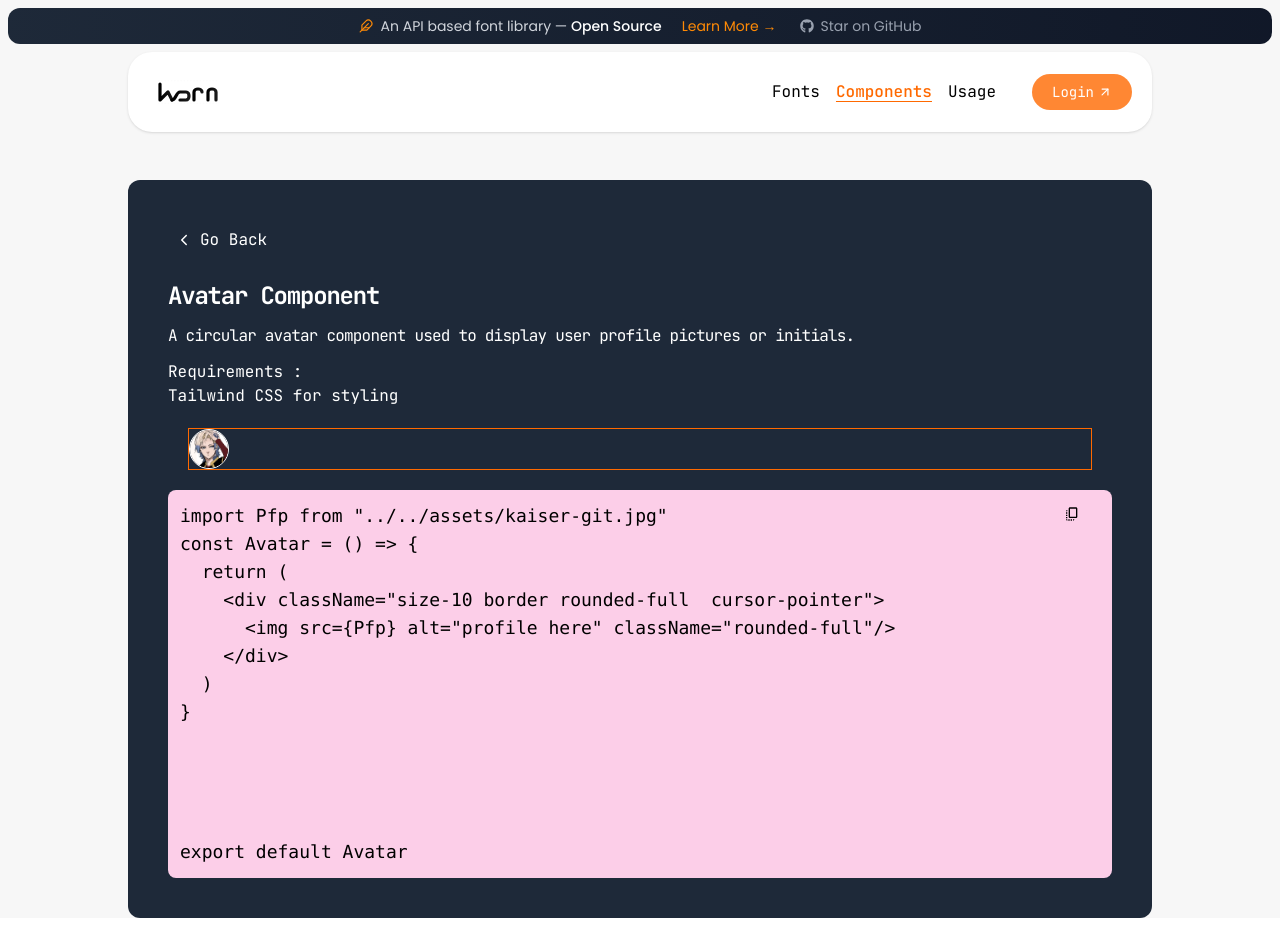
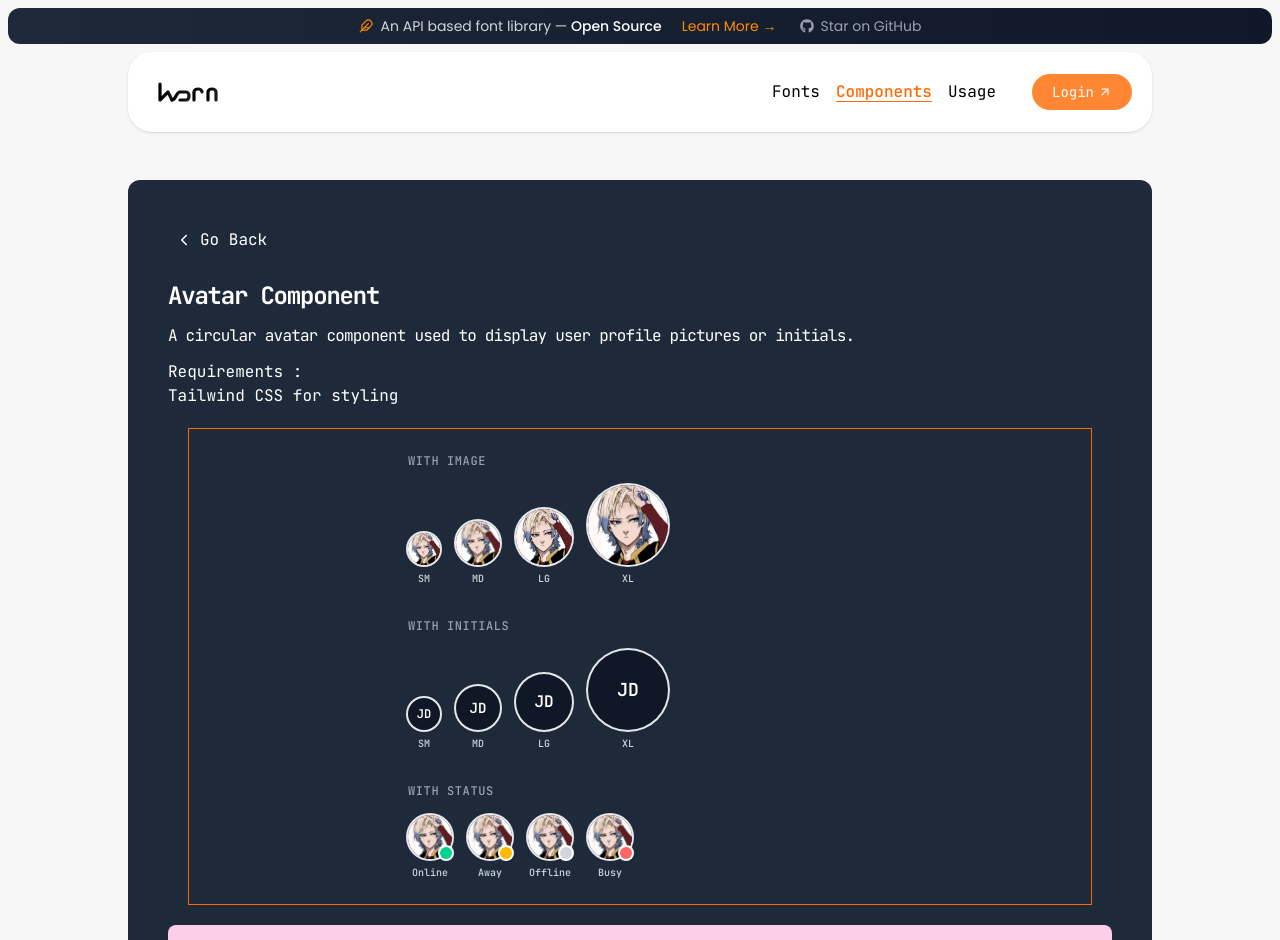
Before and after one commit to vathsavv56/Kern, a React (Vite) app: page /components/avatar in a window 1280 px wide. Shown: the top 940 px of the page. Before the commit the page ends 918 px from the top, so only its background shows below. Built offline with nearby package versions, Linux system fonts and the light colour scheme.

Commit message:
updated navshow case , added avatar , added text area , updated menu

```diff
--- a/src/client/components/kernC/Avatar.tsx
+++ b/src/client/components/kernC/Avatar.tsx
@@ -1,13 +1,97 @@
-import Pfp from "../../assets/kaiser-git.jpg"
+import Pfp from "../../assets/kaiser-git.jpg";
+
+const sizes = [
+  { label: "SM", size: "size-8", text: "text-xs" },
+  { label: "MD", size: "size-11", text: "text-sm" },
+  { label: "LG", size: "size-14", text: "text-base" },
+  { label: "XL", size: "size-20", text: "text-lg" },
+];
+
 const Avatar = () => {
   return (
-    <div className="size-10 border rounded-full  cursor-pointer">
-      <img src={Pfp} alt="profile here" className="rounded-full"/>
+    <div className="w-full max-w-lg mx-auto p-6 flex flex-col gap-8">
+      <div>
+        <p className="text-xs font-medium text-gray-400 uppercase tracking-wider mb-4">
+          With Image
+        </p>
+        <div className="flex items-end gap-4 flex-wrap">
+          {sizes.map((s) => (
+            <div key={s.label} className="flex flex-col items-center gap-1.5">
+              <div
+                className={`${s.size} rounded-full overflow-hidden ring-2 ring-gray-200 hover:ring-gray-400 transition-all duration-200 cursor-pointer`}
+              >
+                <img
+                  src={Pfp}
+                  alt="avatar"
+                  className="w-full h-full object-cover"
+                />
+              </div>
+              <span className="text-[10px] text-gray-300 font-medium">
+                {s.label}
+              </span>
+            </div>
+          ))}
+        </div>
+      </div>
+
+      <div>
+        <p className="text-xs font-medium text-gray-400 uppercase tracking-wider mb-4">
+          With Initials
+        </p>
+        <div className="flex items-end gap-4 flex-wrap">
+          {sizes.map((s) => (
+            <div key={s.label} className="flex flex-col items-center gap-1.5">
+              <div
+                className={`${s.size} rounded-full bg-gray-900 flex items-center justify-center ring-2 ring-gray-200 hover:ring-gray-400 transition-all duration-200 cursor-pointer`}
+              >
+                <span className={`${s.text} font-semibold text-white`}>
+                  JD
+                </span>
+              </div>
+              <span className="text-[10px] text-gray-300 font-medium">
+                {s.label}
+              </span>
+            </div>
+          ))}
+        </div>
+      </div>
+
+      <div>
+        <p className="text-xs font-medium text-gray-400 uppercase tracking-wider mb-4">
+          With Status
+        </p>
+        <div className="flex items-end gap-4 flex-wrap">
+          {[
+            { color: "bg-emerald-400", status: "Online" },
+            { color: "bg-amber-400", status: "Away" },
+            { color: "bg-gray-300", status: "Offline" },
+            { color: "bg-red-400", status: "Busy" },
+          ].map((s) => (
+            <div
+              key={s.status}
+              className="flex flex-col items-center gap-1.5"
+            >
+              <div className="relative">
+                <div className="size-11 rounded-full overflow-hidden ring-2 ring-gray-200 cursor-pointer">
+                  <img
+                    src={Pfp}
+                    alt="avatar"
+                    className="w-full h-full object-cover"
+                  />
+                </div>
+                <span
+                  className={`absolute bottom-0 right-0 size-3 ${s.color} rounded-full ring-2 ring-white`}
+                />
+              </div>
+              <span className="text-[10px] text-gray-300 font-medium">
+                {s.status}
+              </span>
+            </div>
+          ))}
+        </div>
+      </div>
     </div>
-  )
-}
+  );
+};
 
-
-
-
-export default Avatar
+export default Avatar;
--- a/src/client/components/kernC/Menu.tsx
+++ b/src/client/components/kernC/Menu.tsx
@@ -14,106 +14,83 @@ const links = [
   {
     name: "TextArea",
     to: "textarea",
-    description: "Multi-line text input components",
+    description: "Multi-line text input",
     icon: IoMdText,
   },
   {
     name: "Buttons",
     to: "buttons",
-    description: "Primary, secondary & icon buttons",
+    description: "Action & CTA buttons",
     icon: IoMdRadioButtonOn,
   },
   {
     name: "SearchBar",
     to: "searchbar",
-    description: "Search inputs with suggestions",
+    description: "Search input fields",
     icon: IoMdSearch,
   },
   {
     name: "Avatar",
     to: "avatar",
-    description: "User profile & image components",
+    description: "User profile images",
     icon: IoMdPerson,
   },
   {
     name: "Spinner",
     to: "spinner",
-    description: "Loading & progress indicators",
+    description: "Loading indicators",
     icon: IoMdSync,
   },
   {
     name: "NavBars",
     to: "navbars",
-    description: "Navigation menus & headers",
+    description: "Navigation headers",
     icon: IoMdMenu,
   },
   {
     name: "Card",
     to: "card",
-    description: "Content containers & layouts",
+    description: "Content containers",
     icon: IoMdCard,
   },
 ];
 
 const Menu = () => {
   return (
-    <section className="relative flex min-h-scren w-full justify-center bg-linear-to-b from-gray-50 to-white px-4 py-16">
-      <div className="w-full max-w-5xl">
+    <div className="w-full">
+      <h3 className="text-2xl sm:text-3xl font-bold tracking-tight text-gray-900 mb-2">
+        Components
+      </h3>
+      <p className="text-gray-400 text-sm mb-6 sm:mb-8">
+        Pick a component to preview.
+      </p>
 
-        {/* Header */}
-        <div className="mb-14 text-center">
-          <h3 className="mb-3 text-4xl font-extrabold tracking-tight text-gray-900">
-            Component Library
-          </h3>
-          <p className="mx-auto max-w-xl text-gray-500">
-            Browse and preview reusable UI components crafted for speed,
-            consistency, and scalability.
-          </p>
-        </div>
-
-        {/* Grid */}
-        <div className="grid grid-cols-1 gap-6 sm:grid-cols-2 md:grid-cols-3">
+      <div className="grid grid-cols-1 sm:grid-cols-2 gap-3">
         {links.map((link) => {
           const Icon = link.icon;
-
           return (
             <Link
               key={link.to}
               to={link.to}
-                className="group relative overflow-hidden rounded-2xl border border-gray-200 bg-white p-6 shadow-sm transition-all duration-300
-                           hover:-translate-y-1 hover:border-indigo-200 hover:shadow-xl hover:shadow-indigo-100
-                           focus:outline-none focus:ring-2 focus:ring-indigo-500"
+              className="group flex items-center gap-3 p-3 sm:p-4 rounded-xl bg-gray-50 hover:bg-gray-900 transition-all duration-200"
             >
-                {/* Accent bar */}
-                <span className="absolute left-0 top-0 h-full w-1 bg-indigo-500 opacity-0 transition-opacity duration-300 group-hover:opacity-100" />
-
-                <div className="flex items-start justify-between">
-                  <div className="flex gap-4">
-                    {/* Icon */}
-                    <div className="flex h-11 w-11 items-center justify-center rounded-xl bg-indigo-50 text-indigo-600 transition-colors group-hover:bg-indigo-100">
-                      <Icon className="text-xl" />
+              <div className="h-9 w-9 shrink-0 flex items-center justify-center rounded-lg bg-white text-gray-500 group-hover:bg-gray-800 group-hover:text-white transition-colors">
+                <Icon className="text-lg" />
               </div>
-
-                    {/* Text */}
-                    <div>
-                      <h4 className="font-semibold text-gray-800">
+              <div className="flex-1 min-w-0">
+                <h4 className="text-sm font-semibold text-gray-800 group-hover:text-white transition-colors">
                   {link.name}
                 </h4>
-                      <p className="mt-1 text-sm text-gray-500">
+                <p className="text-xs text-gray-400 group-hover:text-gray-400 truncate">
                   {link.description}
                 </p>
               </div>
-                  </div>
-
-                  {/* Arrow */}
-                  <IoIosArrowForward className="mt-1 text-lg text-gray-400 transition-transform duration-300 group-hover:translate-x-1 group-hover:text-indigo-600" />
-                </div>
+              <IoIosArrowForward className="text-gray-300 text-sm shrink-0 group-hover:text-gray-400 group-hover:translate-x-0.5 transition-all duration-200" />
             </Link>
           );
         })}
       </div>
     </div>
-    </section>
   );
 };
 
--- a/src/client/components/kernC/NavBars/NavShowCase.tsx
+++ b/src/client/components/kernC/NavBars/NavShowCase.tsx
@@ -40,7 +40,7 @@ const NavShowCase = ({
           </h3>
           <p className="text-sm sm:text-base">{requirements}</p>
         </div>
-        <div className="border border-orange-500 overflow-x-auto rounded-lg">
+        <div className="overflow-x-auto rounded-lg">
           {Component}
         </div>
 
--- a/src/client/components/kernC/TextArea.tsx
+++ b/src/client/components/kernC/TextArea.tsx
@@ -1,7 +1,39 @@
+import { useState } from "react";
+
 const TextArea = () => {
+  const [value, setValue] = useState("");
+  const maxLength = 500;
+
   return (
-    <div>
-      <p className="font-jetMono"> This is a text area </p>
+    <div className="w-full max-w-xl mx-auto p-6">
+      <label className="block text-sm font-medium text-gray-700 mb-1.5">
+        Message
+      </label>
+      <div className="relative">
+        <textarea
+          value={value}
+          onChange={(e) => setValue(e.target.value)}
+          maxLength={maxLength}
+          rows={5}
+          placeholder="Write something..."
+          className="w-full px-4 py-3 text-sm text-gray-900 bg-gray-50 border border-gray-200 rounded-xl resize-none outline-none transition-all duration-200 focus:bg-white focus:border-gray-400 focus:ring-2 focus:ring-gray-100 placeholder:text-gray-300"
+        />
+      </div>
+      <div className="flex items-center justify-between mt-2 px-1">
+        <p className="text-xs text-gray-400">
+          {value.length > 0 ? `${value.length} / ${maxLength}` : "No character limit concerns"}
+        </p>
+        <button
+          className={`text-xs font-medium px-3 py-1 rounded-lg transition-all duration-200 cursor-pointer ${value.length > 0
+              ? "bg-gray-900 text-white hover:bg-gray-700"
+              : "bg-gray-100 text-gray-300 cursor-not-allowed"
+            }`}
+          disabled={value.length === 0}
+          onClick={() => setValue("")}
+        >
+          Clear
+        </button>
+      </div>
     </div>
   );
 };
```
Lines whose indentation alone changed are shown as unchanged.
